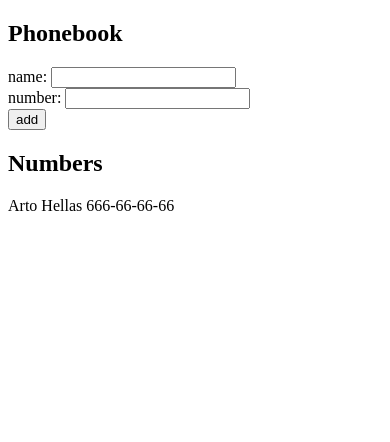
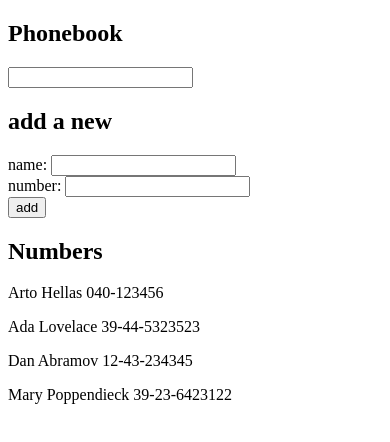
Before and after one commit to rrgarre/FullStackOpen-Garre, a React (Vite) app in the folder part02/phonebook/: page / in a window 390 px wide. Shown: the top 442 px of the page. Built offline with nearby package versions, Linux system fonts and the light colour scheme.

Commit message:
2.9*: phonebook step 4

```diff
--- a/part02/phonebook/src/App.jsx
+++ b/part02/phonebook/src/App.jsx
@@ -2,13 +2,14 @@
 
 const App = () => {
   const [persons, setPersons] = useState([
-    {
-      name: 'Arto Hellas',
-      number: '666-66-66-66'
-    }
+    { name: 'Arto Hellas', number: '040-123456', id: 1 },
+    { name: 'Ada Lovelace', number: '39-44-5323523', id: 2 },
+    { name: 'Dan Abramov', number: '12-43-234345', id: 3 },
+    { name: 'Mary Poppendieck', number: '39-23-6423122', id: 4 }
   ])
   const [newName, setNewName] = useState('')
   const [newNumber, setNewNumber] = useState('')
+  const [search, setSearch] = useState('')
 
   const handleForm = (e) => {
     e.preventDefault()
@@ -24,9 +25,19 @@
     setNewNumber('')
   }
 
+  const personsToShow = persons.filter((person) => {
+    const currentName = person.name.toLowerCase()
+    const currentSearch = search.toLowerCase()
+    return currentName.includes(currentSearch)
+  })
+
   return (
     <div>
       <h2>Phonebook</h2>
+      <div>
+        <input value={search} onChange={(e)=>setSearch(e.target.value)} />
+      </div>
+      <h2>add a new</h2>
       <form onSubmit={handleForm}>
         <div>
           name: <input value={newName} onChange={(e)=>setNewName(e.target.value)}/>
@@ -41,7 +52,7 @@
       <h2>Numbers</h2>
       <div>
         {
-          persons.map(person=><p key={person.name}>{person.name} {person.number}</p>)
+          personsToShow.map(person=><p key={person.name}>{person.name} {person.number}</p>)
         }
       </div>
     </div>
```
